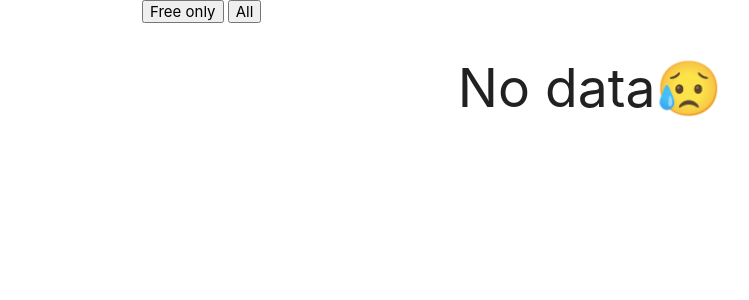
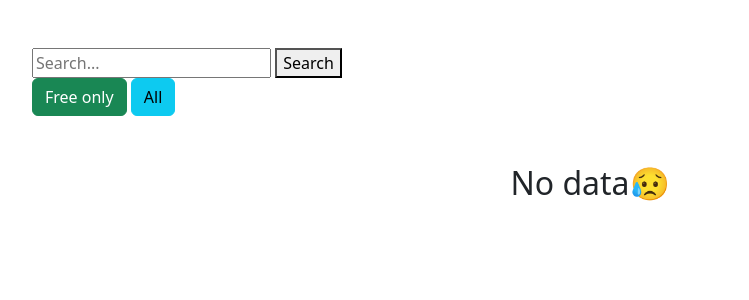
Before and after one commit to DEENUU1/science, a FastAPI app: page / in a window 1280 px wide. Shown: the top 300 px of the page, without its empty margins (50-799 px from the left). Run offline with FastAPI, Linux system fonts and the light colour scheme; data that the repository does not hold is empty; parts of the project's set-up code (start-up, migrations or seed data) failed here and were passed over; some libraries are stand-ins or nearby versions.

Commit message:
Add search form

```diff
--- a/src/endpoints/data.py
+++ b/src/endpoints/data.py
@@ -1,17 +1,19 @@
-from typing import Any, Annotated, Optional
-from fastapi import APIRouter, Depends, Request, Query
+from typing import Any, Optional
+from fastapi import APIRouter, Depends, Request
 from sqlalchemy.orm import Session
 from ..repository.data import data
 from ..database import get_db
 from starlette.templating import Jinja2Templates
-
 
 router = APIRouter()
 templates = Jinja2Templates(directory="src/templates")
 
 
 @router.get("/")
-async def get_all(request: Request, db: Session = Depends(get_db), f: Optional[bool] = False) -> Any:
+async def get_all(request: Request, db: Session = Depends(get_db), query: Optional[str] = None, f: Optional[bool] = False) -> Any:
+    if query:
+        return await search(request, query, db)
+
     if f:
         data_list = data.get_frees(db)
     else:
@@ -26,6 +28,19 @@
     )
 
 
+@router.post("/search")
+async def search(request: Request, query: str, db: Session = Depends(get_db)):
+    data_list = data.search(db, query)
+
+    return templates.TemplateResponse(
+        "data.html",
+        {
+            "request": request,
+            "data_list": data_list
+        }
+    )
+
+
 @router.get("/content/{id}")
 async def get_data_content(id: int, db: Session = Depends(get_db)) -> Any:
     data_obj = data.get(db, id)
--- a/src/repository/data.py
+++ b/src/repository/data.py
@@ -30,5 +30,8 @@
     def get_frees(self, db: Session) -> List[Data]:
         return db.query(Data).filter(Data.is_free == True).all()
 
+    def search(self, db: Session, query: str) -> Optional[List[Data]]:
+        return db.query(Data).filter(Data.title.ilike(f'%{query}%')).all()
+
 
 data = RepositoryData(Data)
--- a/src/templates/base.html
+++ b/src/templates/base.html
@@ -6,7 +6,8 @@
 
     <link rel="stylesheet"
           href="https://fonts.googleapis.com/css?family=Source+Sans+Pro:400,400italic,600,600italic,700,700italic|Source+Code+Pro:500">
-    <link rel="stylesheet" href="https://cdnjs.cloudflare.com/ajax/libs/materialize/1.0.0/css/materialize.min.css">
+    <link href="https://cdn.jsdelivr.net/npm/bootstrap@5.3.2/dist/css/bootstrap.min.css" rel="stylesheet" integrity="sha384-T3c6CoIi6uLrA9TneNEoa7RxnatzjcDSCmG1MXxSR1GAsXEV/Dwwykc2MPK8M2HN" crossorigin="anonymous">
+    <meta name="viewport" content="width=device-width, initial-scale=1">
 <!--    <link rel="stylesheet" href="/static/fontawesome-free/css/all.min.css"/>-->
 
 <!--    <link rel="stylesheet" href="/static/css/site.css"/>-->
@@ -15,28 +16,18 @@
 </head>
 <body>
 
-{#<nav>#}
-{#<!--    <a class="navbar-brand" href="/">Science <i class="fas fa-book"></i></a>-->#}
-{#<!--    <span>-->#}
-{#<!--        <a class="nav-item" href="/authors">Authors <i class="fas fa-users"></i></a>-->#}
-{#<!--        <a class="nav-item" href="/books">Books <i class="fas fa-book-reader"></i></a>-->#}
-{#<!--    </span>-->#}
-{##}
-{##}
-{#</nav>#}
+{# Add navigation bar here #}
 
 <div class="main_content">
     {% block main_content %}{% endblock %}
 </div>
 
-<!--<footer>-->
-<!--    <div class="copyright">-->
-<!--        Made by <a href="https://github.com/DEENUU1/" target="_blank">Kacper Włodarczyk</a>-->
-<!--    </div>-->
-<!--</footer>-->
+{# Add footer here #}
 
 <script src="https://unpkg.com/htmx.org@1.9.8" integrity="sha384-rgjA7mptc2ETQqXoYC3/zJvkU7K/aP44Y+z7xQuJiVnB/422P/Ak+F/AqFR7E4Wr" crossorigin="anonymous"></script>
-<script src="https://cdnjs.cloudflare.com/ajax/libs/materialize/1.0.0/js/materialize.min.js"></script>
+<script src="https://cdn.jsdelivr.net/npm/bootstrap@5.3.2/dist/js/bootstrap.bundle.min.js" integrity="sha384-C6RzsynM9kWDrMNeT87bh95OGNyZPhcTNXj1NW7RuBCsyN/o0jlpcV8Qyq46cDfL" crossorigin="anonymous"></script>
+<script src="https://cdn.jsdelivr.net/npm/@popperjs/core@2.11.8/dist/umd/popper.min.js" integrity="sha384-I7E8VVD/ismYTF4hNIPjVp/Zjvgyol6VFvRkX/vR+Vc4jQkC+hVqc2pM8ODewa9r" crossorigin="anonymous"></script>
+<script src="https://cdn.jsdelivr.net/npm/bootstrap@5.3.2/dist/js/bootstrap.min.js" integrity="sha384-BBtl+eGJRgqQAUMxJ7pMwbEyER4l1g+O15P+16Ep7Q9Q+zqX6gSbd85u4mG4QzX+" crossorigin="anonymous"></script>
 
 {% block additional_js %}{% endblock %}
 
--- a/src/templates/data.html
+++ b/src/templates/data.html
@@ -6,20 +6,20 @@
 
 {% block main_content %}
 
-{#<form action="/" method="get">#}
-{#    <label for="free">Only Free</label>#}
-{#    <input type="checkbox" id="free" name="f" value="true">#}
-{#    <input type="submit" value="Filtruj">#}
-{#</form>#}
-
 
 <div class="container" id="container">
 
-    <button hx-target="#container" hx-swap="outerHTML" hx-get="/" hx-vars="f:true">Free only</button>
-    <button hx-target="#container" hx-swap="outerHTML" hx-get="/">All</button>
+    <div class="filters mb-5 mt-5">
+        <form action="/search" hx-target="#container" hx-swap="outerHTML" hx-get>
+            <input type="text" name="query" placeholder="Search...">
+            <button type="submit">Search</button>
+        </form>
+
+        <button class="btn btn-success" hx-target="#container" hx-swap="outerHTML" hx-get="/" hx-vars="f:true">Free only</button>
+        <button class="btn btn-info"  hx-target="#container" hx-swap="outerHTML" hx-get="/">All</button>
+    </div>
 
     {% if data_list %}
-
         {% for data in data_list %}
             <div class="card">
                 <div class="header">
```
